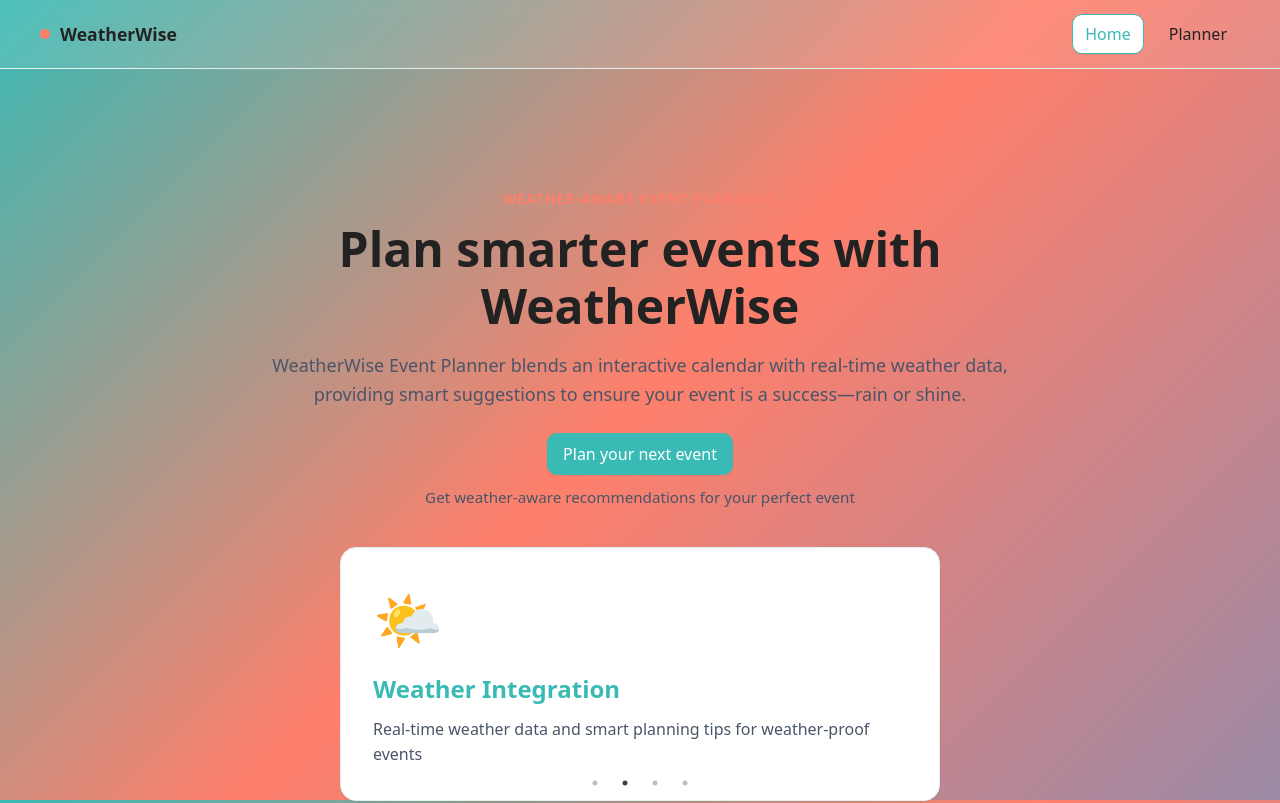
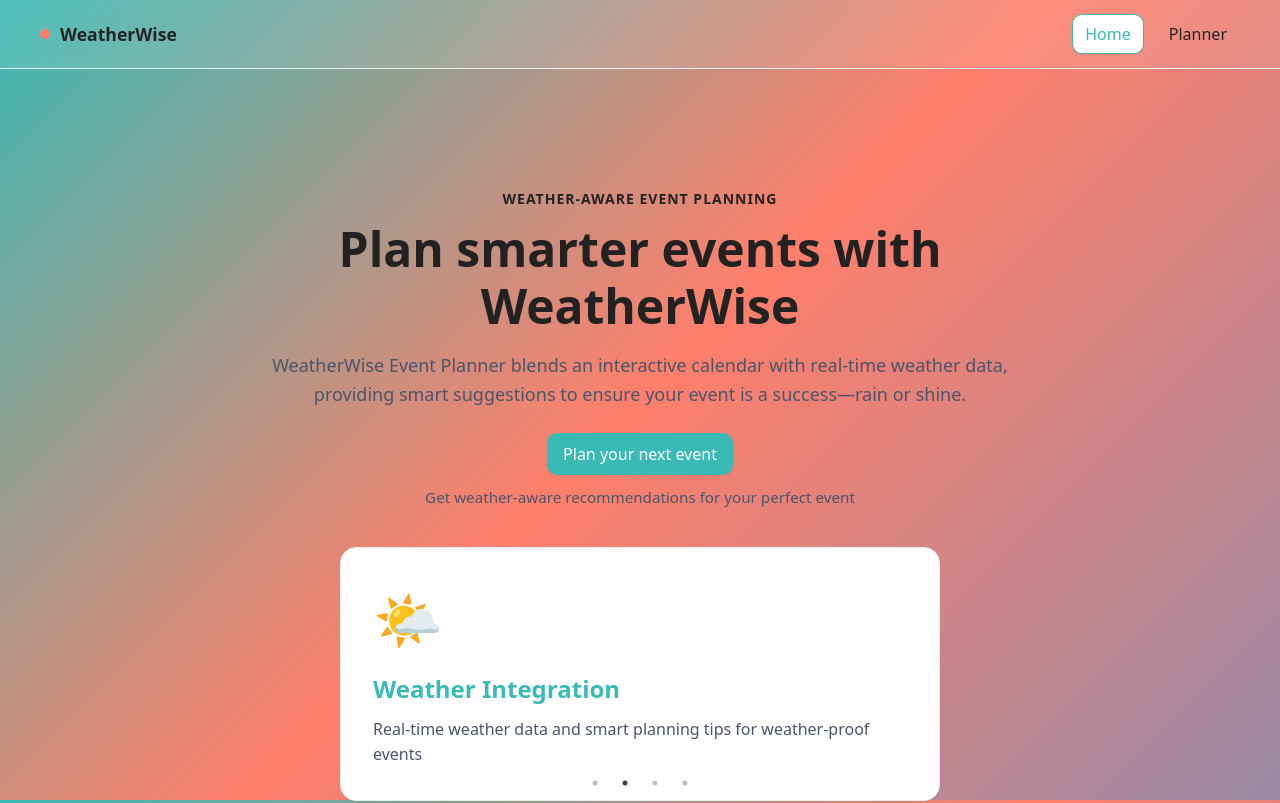
Before and after one commit to kavia-common/weather-integrated-event-planner-53463-53479, a React (Create React App) app in the folder frontend_app/: page / in a window 1280 px wide. Shown: the top 803 px of the page. Built offline with nearby package versions, Linux system fonts and the light colour scheme; no server answers; the HTML template or start-up script is replaced by a standard one.

Commit message:
CheckPoint - cgb653dfd0

```diff
--- a/frontend_app/src/pages/LandingPage.js
+++ b/frontend_app/src/pages/LandingPage.js
@@ -104,11 +104,12 @@ const styles = {
     textAlign: 'center'
   },
   kicker: {
-    color: 'var(--secondary)',
+    color: '#222',
     fontSize: 14,
     letterSpacing: 1,
     textTransform: 'uppercase',
-    marginBottom: 12
+    marginBottom: 12,
+    fontWeight: 600
   },
   title: {
     margin: '0 0 16px',
```
Also changed, not shown: 2 other files (tests, documents, lock files or other folders).
